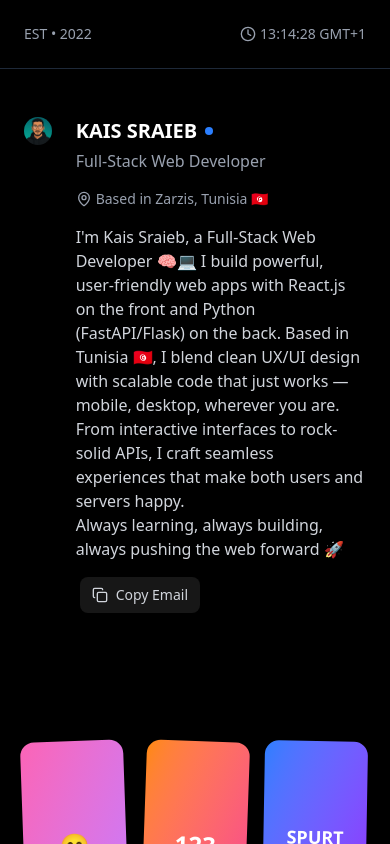
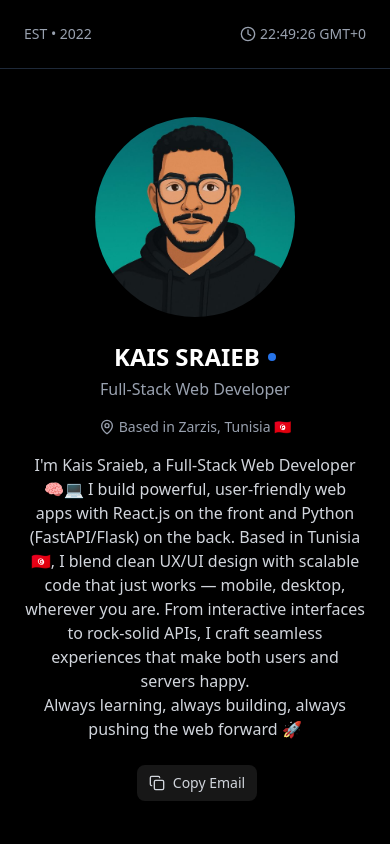
Before and after one commit to kaisraieb/portfolio, a React (Vite) app: page / in a window 390 px wide. Shown: the top 844 px of the page. Built offline with nearby package versions, Linux system fonts and the light colour scheme.

Commit message:
feat: enhance HeaderSection with email copy functionality and update TopHeader to display current time with GMT offset

```diff
--- a/src/components/layout/HeaderSection.tsx
+++ b/src/components/layout/HeaderSection.tsx
@@ -1,12 +1,23 @@
 import { Avatar, AvatarFallback, AvatarImage } from "@radix-ui/react-avatar";
-import { Copy, MapPin } from "lucide-react";
+import { Copy, MapPin, Check } from "lucide-react";
 import { Button } from "../ui/button";
+import { toast } from "sonner";
+import { useState } from "react";
 
 export function HeaderSection() {
+  const [copied, setCopied] = useState(false);
+
+  const copyToClipboard = () => {
+    setCopied(true);
+    navigator.clipboard.writeText("kaissraieb@gmail.com");
+    toast.success("Email copied to clipboard !");
+    setTimeout(() => setCopied(false), 2000);
+  };
+
   return (
     <section className="px-6 py-12 max-w-4xl mx-auto">
-      <div className="flex items-start gap-6 mb-8">
-        <Avatar className="w-16 h-16">
+      <div className="flex items-center sm:items-start gap-6 mb-8 flex-col sm:flex-row">
+        <Avatar className="w-50 h-50 sm:w-16 sm:h-16">
           <AvatarImage
             src="/kais.png"
             className="rounded-full"
@@ -15,18 +26,20 @@ export function HeaderSection() {
           <AvatarFallback>KS</AvatarFallback>
         </Avatar>
         <div>
-          <div className="flex items-center gap-2 mb-1">
-            <h1 className="text-xl font-semibold">KAIS SRAIEB</h1>
-            <div className="w-2 h-2 bg-blue-500 rounded-full"></div>
+          <div className="flex items-center sm:justify-start justify-center gap-2 mb-1 ">
+            <h1 className="text-2xl font-bold">KAIS SRAIEB</h1>
+            <div className="w-2 h-2 bg-blue-500 rounded-full animate-pulse"></div>
           </div>
-          <p className="text-gray-400 mb-4">Full-Stack Web Developer</p>
-          <div className="flex items-center gap-4 text-sm text-gray-400 mb-4">
-            <div className="flex items-center gap-1">
+          <p className="text-gray-400 mb-4 sm:text-start text-center">
+            Full-Stack Web Developer
+          </p>
+          <div className="flex items-center gap-4 text-sm text-gray-400 mb-4 sm:justify-start justify-center">
+            <div className="flex items-center gap-1 ">
               <MapPin className="w-4 h-4" />
               Based in Zarzis, Tunisia 🇹🇳
             </div>
           </div>
-          <p className="text-gray-300 mb-4 max-w-2xl">
+          <p className="text-gray-300 mb-6 max-w-2xl flex-wrap sm:text-start text-center">
             I'm Kais Sraieb, a Full-Stack Web Developer 🧠💻 I build powerful,
             user-friendly web apps with React.js on the front and Python
             (FastAPI/Flask) on the back. Based in Tunisia 🇹🇳, I blend clean
@@ -36,13 +49,13 @@ export function HeaderSection() {
             <br />
             Always learning, always building, always pushing the web forward 🚀
           </p>
-          <p className="text-sm text-gray-400 flex items-center gap-1">
+          <p className="text-sm text-gray-400 flex items-center gap-1 sm:justify-start justify-center">
             <Button
-              // onClick={copyToClipboard}
-              className="ml-1 text-gray-300 hover:text-white transition cursor-pointer"
+              onClick={copyToClipboard}
+              className="ml-1 text-gray-300 hover:text-white transition cursor-pointer flex items-center gap-2"
             >
-              <Copy size={20} />
-              Copy Email
+              {copied ? <Check size={20} /> : <Copy size={20} />}
+              {copied ? "Copied" : "Copy Email"}
             </Button>
           </p>
         </div>
--- a/src/components/layout/TopHeader.tsx
+++ b/src/components/layout/TopHeader.tsx
@@ -1,13 +1,36 @@
 import { Clock } from "lucide-react";
+import { useEffect, useState } from "react";
 
 export function TopHeader() {
+  const getDateWithGMTOffset = () => {
+    const now = new Date();
+    const hours = now.getHours().toString().padStart(2, "0");
+    const minutes = now.getMinutes().toString().padStart(2, "0");
+    const seconds = now.getSeconds().toString().padStart(2, "0");
+
+    // get GMT Offset in hours
+    const timeZoneOffsetMin = now.getTimezoneOffset(); // in minutes
+    const offsetHours = -timeZoneOffsetMin / 60;
+    const gmt = `GMT${offsetHours >= 0 ? "+" : ""}${offsetHours}`;
+
+    return `${hours}:${minutes}:${seconds} ${gmt}`;
+  };
+
+  const [date, setDate] = useState("");
+
+  useEffect(() => {
+    setInterval(() => {
+      setDate(getDateWithGMTOffset().toString());
+    });
+  }, []);
+
   return (
     <header className="flex justify-between items-center p-6 border-b border-gray-800">
       <div className="text-sm text-gray-400">EST • 2022</div>
       <div className="flex items-center gap-4 text-sm text-gray-400">
         <div className="flex items-center gap-1">
           <Clock className="w-4 h-4" />
-          13:14:28 GMT+1
+          {date}
         </div>
       </div>
     </header>
```
